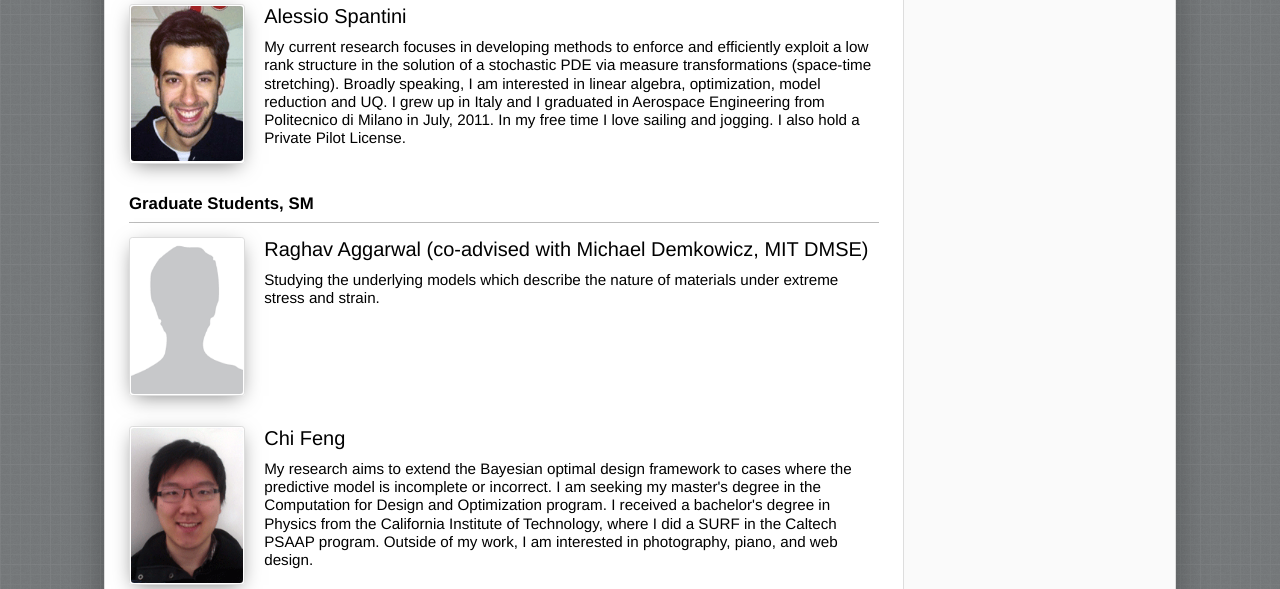
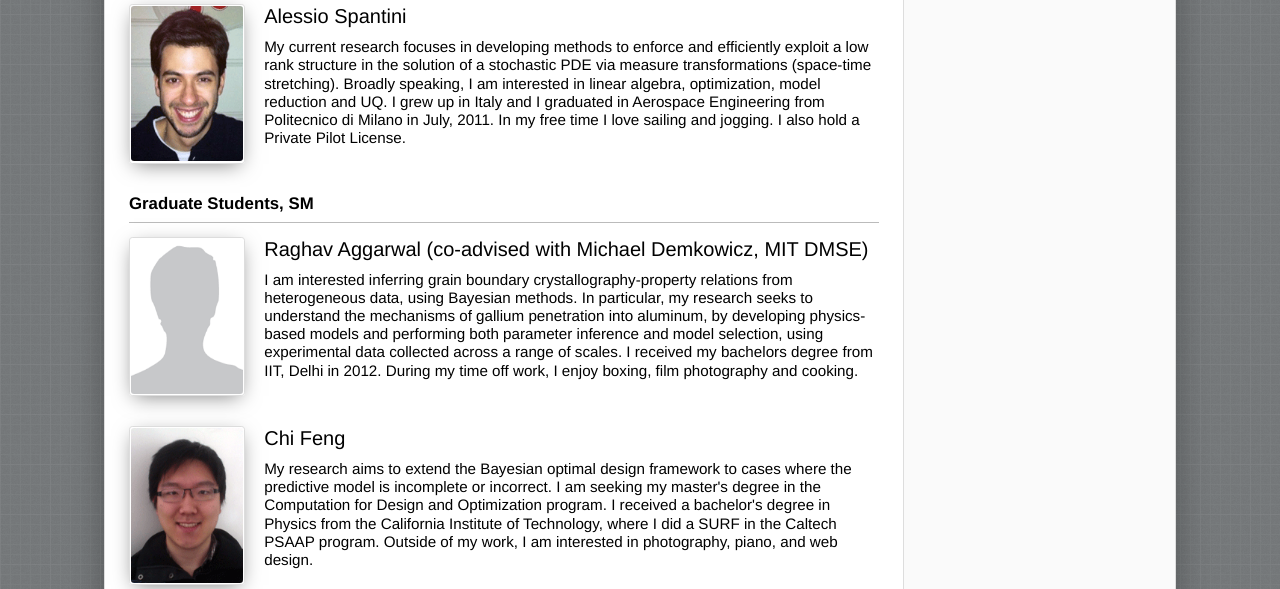
Before and after one commit to chi-feng/uqgroup-website, a PHP site: page /uqgroup/profiles in a window 1280 px wide. Shown: the part 2636-3225 px from the top of the page. Run offline with PHP 8.4, Linux system fonts and the light colour scheme.

Commit message:
Update profiles.php

```diff
--- a/pages/profiles.php
+++ b/pages/profiles.php
@@ -190,7 +190,12 @@
     <a href="">Raghav Aggarwal (co-advised with Michael Demkowicz, MIT DMSE)</a>
   </div>
   <div class="bio">
-    Studying the underlying models which describe the nature of materials under extreme stress and strain.
+    I am interested inferring grain boundary crystallography-property relations from heterogeneous data,
+    using Bayesian methods. In particular, my research seeks to understand the mechanisms of gallium
+    penetration into aluminum, by developing physics-based models and performing both parameter inference
+    and model selection, using experimental data collected across a range of scales. I received my
+    bachelors degree from IIT, Delhi in 2012. During my time off work, I enjoy boxing, film photography
+    and cooking.
   </div>
 </div>
 
```
